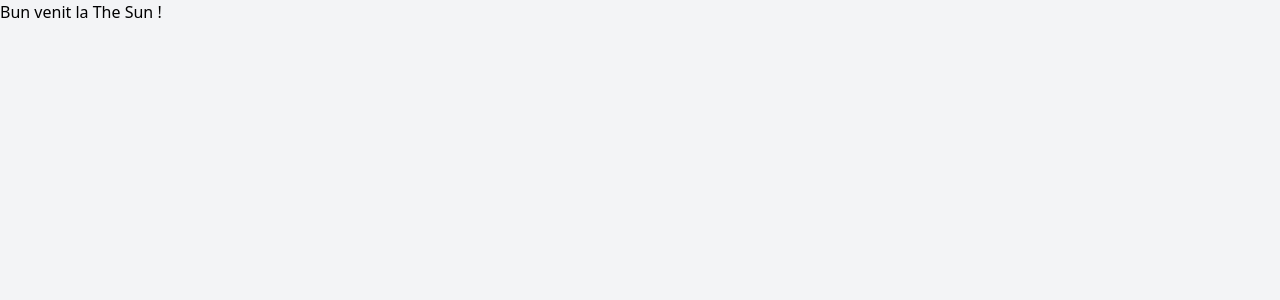
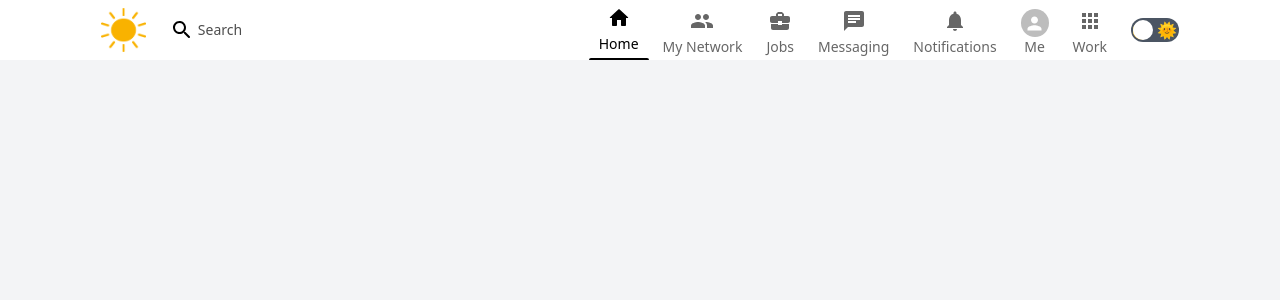
Before and after one commit to LaurentiuGhiga/panneaux-solaires-NEXTjs, a Next.js app: page / in a window 1280 px wide. Shown: the top 300 px of the page. Built offline with nearby package versions, Linux system fonts and the light colour scheme.

Commit message:
toggle header dark

```diff
--- /dev/null
+++ b/components/Header.js
@@ -0,0 +1,89 @@
+import Image from "next/image";
+import SearchRoundedIcon from "@mui/icons-material/SearchRounded";
+import HeaderLink from "./HeaderLink";
+import GroupIcon from "@mui/icons-material/Group";
+import BusinessCenterIcon from "@mui/icons-material/BusinessCenter";
+import ChatIcon from "@mui/icons-material/Chat";
+import NotificationsIcon from "@mui/icons-material/Notifications";
+import HomeRoundedIcon from "@mui/icons-material/HomeRounded";
+import AppsOutlinedIcon from "@mui/icons-material/AppsOutlined";
+import { Avatar } from "@mui/material";
+import { useEffect, useState } from "react";
+import { useTheme } from "next-themes";
+import { motion } from "framer-motion";
+
+const spring = {
+  type: "spring",
+  stiffness: 700,
+  damping: 30,
+};
+
+function Header() {
+  const [mounted, setMounted] = useState(false);
+  const { setTheme, resolvedTheme, theme } = useTheme();
+
+  // After mounting, we have access to the theme
+  useEffect(() => setMounted(true), []);
+
+  console.log("Current theme is", theme);
+
+  return (
+    <header className="sticky top-0 z-40 bg-white dark:bg-[#1D2226] flex items-center justify-around py-1.5 px-3 focus-within:shadow-lg">
+      {/* Left */}
+      <div className="flex items-center space-x-2 w-full max-w-xs">
+        {mounted && (
+          <>
+            {resolvedTheme === "dark" ? (
+              <Image src="/favicon.png" width={45} height={45} />
+            ) : (
+              <Image src="/favicon.png" width={55} height={55} />
+            )}
+          </>
+        )}
+
+        <div className="flex items-center space-x-1 dark:md:bg-gray-700 py-2.5 px-4 rounded w-full">
+          <SearchRoundedIcon />
+          <input
+            type="text"
+            placeholder="Search"
+            className="hidden md:inline-flex bg-transparent text-sm focus:outline-none placeholder-black/70 dark:placeholder-white/75 flex-grow"
+          />
+        </div>
+      </div>
+      {/* Right */}
+
+      <div className="flex items-center space-x-6">
+        <HeaderLink Icon={HomeRoundedIcon} text="Home" feed active />
+        <HeaderLink Icon={GroupIcon} text="My Network" feed />
+        <HeaderLink Icon={BusinessCenterIcon} text="Jobs" feed hidden />
+        <HeaderLink Icon={ChatIcon} text="Messaging" feed />
+        <HeaderLink Icon={NotificationsIcon} text="Notifications" feed />
+        <HeaderLink Icon={Avatar} text="Me" feed avatar hidden />
+        <HeaderLink Icon={AppsOutlinedIcon} text="Work" feed hidden />
+
+        {/* Dark mode toggle */}
+        {mounted && (
+          <div
+            className={`bg-gray-600 flex items-center px-0.5 rounded-full h-6 w-12 cursor-pointer flex-shrink-0 relative ${
+              resolvedTheme === "dark" ? "justify-end" : "justify-start"
+            }`}
+            onClick={() =>
+              setTheme(resolvedTheme === "dark" ? "light" : "dark")
+            }
+          >
+            <span className="absolute left-0">🌜</span>
+            <motion.div
+              className="w-5 h-5 bg-white rounded-full z-40"
+              layout
+              transition={spring}
+            />
+
+            <span className="absolute right-0.5">🌞</span>
+          </div>
+        )}
+      </div>
+    </header>
+  );
+}
+
+export default Header;
--- a/components/HeaderLink.js
+++ b/components/HeaderLink.js
@@ -1,14 +1,25 @@
-function HeaderLink({ Icon, text, avatar, feed }) {
+function HeaderLink({ Icon, text, avatar, feed, active, hidden }) {
   return (
     <div
-      className={`cursor-pointer flex flex-col justify-center items-center ${
+      className={`${
+        hidden && "hidden md:inline-flex"
+      } cursor-pointer flex flex-col justify-center items-center ${
         feed
           ? "text-black/60 hover:text-black dark:text-white/75 dark:hover:text-white lg:-mb-1.5 space-y-1"
           : "text-gray-500 hover:text-gray-700"
-      }`}
+      } ${active && "!text-black dark:!text-white"}`}
     >
       {avatar ? <Icon className="!h-7 !w-7 lg:!-mb-1" /> : <Icon />}
-      <h4 className="text-sm">{text}</h4>
+      <h4
+        className={`text-sm ${
+          feed && "hidden lg:flex justify-center w-full mx-auto"
+        } `}
+      >
+        {text}
+      </h4>
+      {active && (
+        <span className="hidden lg:inline-flex h-0.5 w-[calc(100%+20px)] bg-black dark:bg-white rounded-t-full" />
+      )}
     </div>
   );
 }
--- a/package.json
+++ b/package.json
@@ -14,9 +14,11 @@
     "@mui/icons-material": "^5.5.1",
     "@mui/material": "^5.5.3",
     "@next-auth/mongodb-adapter": "^1.0.3",
+    "framer-motion": "^6.3.3",
     "mongodb": "^4.5.0",
     "next": "^12.1.5",
-    "next-auth": "^4.3.1",
+    "next-auth": "^4.3.4",
+    "next-themes": "^0.2.0",
     "react": "17.0.2",
     "react-dom": "17.0.2"
   },
--- a/pages/_app.js
+++ b/pages/_app.js
@@ -1,10 +1,11 @@
+import { ThemeProvider } from "next-themes";
 import "../styles/globals.css";
 
 function MyApp({ Component, pageProps }) {
   return (
-
+    <ThemeProvider attribute="class">
       <Component {...pageProps} />
-
+    </ThemeProvider>
   );
 }
 
--- a/pages/api/auth/[...nextauth].js
+++ b/pages/api/auth/[...nextauth].js
@@ -2,6 +2,7 @@
 import GoogleProvider from "next-auth/providers/google";
 import { MongoDBAdapter } from "@next-auth/mongodb-adapter";
 import clientPromise from "../../../lib/mongodb";
+
 
 export default NextAuth({
   // Configure one or more authentication providers
@@ -10,6 +11,7 @@
       clientId: process.env.GOOGLE_CLIENT_ID,
       clientSecret: process.env.GOOGLE_CLIENT_SECRET,
     }),
+
     // ...add more providers here
   ],
   secret: process.env.JWT_SECRET,
--- a/pages/index.js
+++ b/pages/index.js
@@ -1,4 +1,6 @@
+import { signOut } from "next-auth/react";
 import Head from "next/head";
+import Header from "../components/Header";
 
 export default function Home() {
   return (
@@ -11,7 +13,8 @@
         />
         <link rel="icon" href="/favicon.png" />
       </Head>
-      <h1> Bun venit la  The Sun !</h1>
+      <Header />
+
     </div>
   );
 }
--- a/tailwind.config.js
+++ b/tailwind.config.js
@@ -1,4 +1,5 @@
 module.exports = {
+  darkMode: "class",
   content: [
     "./pages/**/*.{js,ts,jsx,tsx}",
     "./components/**/*.{js,ts,jsx,tsx}",
@@ -7,4 +8,4 @@
     extend: {},
   },
   plugins: [],
-}
+};
```
Also changed, not shown: 1 other file (tests, documents, lock files or other folders).
